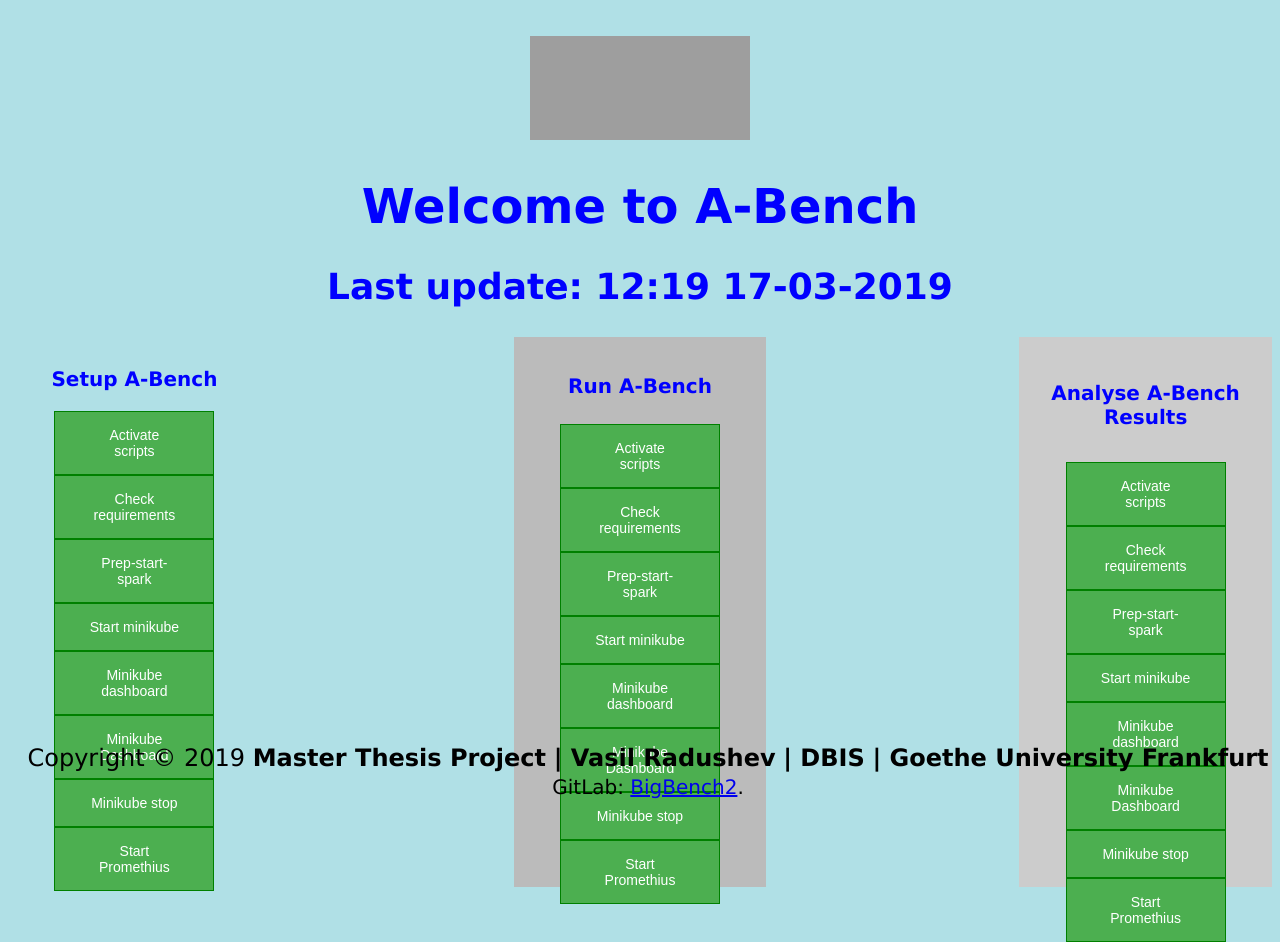
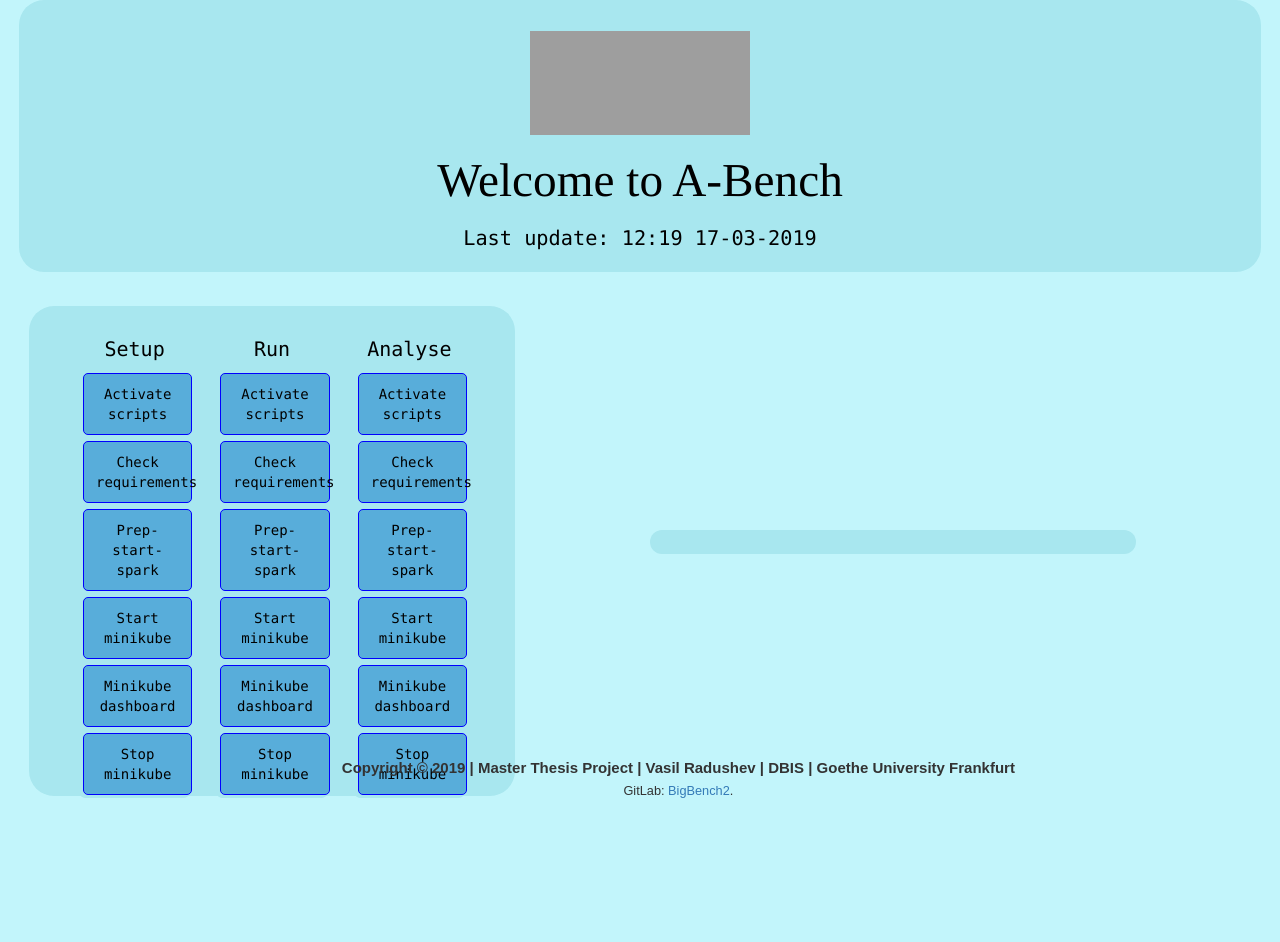
Before and after one commit to o7ka4aln1ka/abench-management-console, a Flask app: page / in a window 1280 px wide. After the commit the page ends 798 px from the top, so only its background shows below. Run offline with Flask 2, Linux system fonts and the light colour scheme; some libraries are stand-ins or nearby versions; grey boxes are pictures that could not be loaded.

Commit message:
added 3 columns and new colors

```diff
--- a/A-Bench-Dashboard/start-dashboard.py
+++ b/A-Bench-Dashboard/start-dashboard.py
@@ -14,6 +14,7 @@ def hello():
       'time': timeString
       }
    return render_template('main.html', **templateData)
+   # return render_template('test.html', **templateData)
 
 @app.route("/activateScripts/", methods=['GET', 'POST'])
 def activateScripts():
--- a/A-Bench-Dashboard/templates/main.html
+++ b/A-Bench-Dashboard/templates/main.html
@@ -1,148 +1,225 @@
 <!DOCTYPE html>
 <html lang="en">
+
 <head>
     <title>{{ title }}</title>
     <meta charset="utf-8">
     <meta name="viewport" content="width=device-width, initial-scale=1">
-      <!-- <link rel="stylesheet" href="https://maxcdn.bootstrapcdn.com/bootstrap/3.4.0/css/bootstrap.min.css"> -->
-      <!-- <script src="https://ajax.googleapis.com/ajax/libs/jquery/3.3.1/jquery.min.js"></script> -->
-      <!-- <script src="https://maxcdn.bootstrapcdn.com/bootstrap/3.4.0/js/bootstrap.min.js"></script> -->
+    <link rel="stylesheet" href="https://maxcdn.bootstrapcdn.com/bootstrap/3.4.0/css/bootstrap.min.css">
     <style>
         /* background color and font */
+
         body {
-         background-color: powderblue;
-         font-family: verdana;
+            background-color: #C2F5FB;
+            font-family: arial;
             font-size: 150%;
         }
+
         h1 {
-         color: blue;
+            font-family: times;
+            color: black;
+            font-size: 350%;
         }
+
         h2 {
-         color: blue;
+            color: black;
+            font-size: 150%;
         }
-         h3, h4, h5 {
-         color: blue;
+
+        h3,
+        h4,
+        h5 {
+            align: center;
+            color: black;
             font-size: 20px;
         }
+
+        code {
+            background: #A8E7EF;
+            border-radius: 25px;
+            display: block;
+            padding: 12px 12px;
+            text-align: center;
+        }
+
+        header,
+        section-left,
+        section-rigth,
+        footer {
+            margin: 0 1.5% 24px 1.5%;
+        }
+
+        section-left {
+            float: left;
+            width: 50%;
+        }
+
+        section-right {
+            float: right;
+            width: 50%;
+        }
+
+        footer {
+            clear: both;
+            margin-bottom: 0;
+            /* position: relative; */
+        }
         /* colums settings */
-         * {
-         box-sizing: border-box;
+        /* Create three equal columns that floats next to each other */
+
+        .column {
+            float: left;
+            width: 79%;
+            padding: 10px;
+            height: 200px;
+            margin: 0 auto;
         }
         /* Create three equal columns that floats next to each other */
-         .column-left {
+        /* .column-left {
             float: left;
-         width: 20%;
+            width: 40%;
             padding: 10px;
             height: 550px;
-         }
+        } */
+
         .column-center {
             display: inline-block;
-         width: 20%;
+            width: 28%;
+            padding: 10px;
+            height: 400px;
+        }
+        /* .column-right {
+            float: left;
+            width: 15%;
             padding: 10px;
             height: 550px;
+        } */
+        /* buttons settings */
+        .btn-primary {
+          border-radius: 5px;
+          background-color: #A8E7EF;
         }
-         .column-right {
-         float: right;
-         width: 20%;
-         padding: 10px;
-         height: 550px;
+
+        .btn-primary:hover {
+          background-color: #A8E7EF;
         }
-         /* Clear floats after the columns */
-         .row:after {
-         content: "";
-         display: table;
-         clear: both;
-         }
-         /* buttons settings */
-         .btn-primary .button {
-         background-color: #4CAF50;
-         /* Green */
-         border: 1px solid green;
-         color: white;
-         padding: 15px 32px;
+
+        .button {
+            background-color: #58ADDA;
+            border-radius: 5px;
+            border: 1px solid blue;
+            color: black;
+            padding: 10px 12px;
             text-align: center;
             text-decoration: none;
-         display: inline-block;
             font-size: 14px;
             cursor: pointer;
-         width: 160px;
-         display: block;
+            width: 100%;
+            display: inline-block;
+            margin: 3px;
         }
+
         .btn-primary .button:hover {
-         background-color: #3e8e41;
+            background-color: #17A3ED;
         }
     </style>
 </head>
 
-   <body>
+<header>
+    <code>
     <center>
         <br>
         <img src="https://upload.wikimedia.org/wikipedia/commons/thumb/1/1e/Logo-Goethe-University-Frankfurt-am-Main.svg/2362px-Logo-Goethe-University-Frankfurt-am-Main.svg.png" height="104" width="220">
         <h1> Welcome to A-Bench</h1>
         <h2> Last update: {{ time }}</h2>
-         <body>
-            <div class="row" style="float: none; margin: 0 auto;">
-               <div class="column-left" >
-                  <h3>Setup A-Bench</h3>
+    </center>
+    </code>
+</header>
+
+<section-left>
+    <div class="column">
+        <code>
+        <div class="column-center">
+          <h5 align="center">Setup</h5>
           <div class="btn-primary">
-                     <button id="activateScripts" class="button" onclick="self.location.href='http://127.0.0.1:5000/activateScripts', myFunction()">Activate scripts</button>
-                     <script>
-                        function myFunction() {
-                          document.getElementById("activateScripts").style.color = "red";
-                        }
-                     </script>
+            <button id="activateScripts" class="button" onclick="self.location.href='http://127.0.0.1:5000/activateScripts'">Activate scripts</button>
+            <button id="checkPreRequirements" class="button" onclick="self.location.href='http://127.0.0.1:5000/checkPreRequirements'">Check requirements</button>
+            <button id="prepStartSpark" class="button" onclick="self.location.href='http://127.0.0.1:5000/prepStartSpark'">Prep-start-spark</button>
+            <button id="startMinikube" class="button" onclick="self.location.href='http://127.0.0.1:5000/startMinikube'">Start minikube</button>
+            <button id="minikubeDashboard"class="button" onclick="self.location.href='http://127.0.0.1:5000/minikubeDashboard'">Minikube dashboard</button>
+            <button id="stopMinikube"class="button" onclick="self.location.href='http://127.0.0.1:5000/stopMinikube'">Stop minikube</button>
+          </div>
+        </div>
+        <div class="column-center">
+            <h4 align="center">Run</h4>
+            <div class="btn-primary">
+              <button id="activateScripts" class="button" onclick="self.location.href='http://127.0.0.1:5000/activateScripts'">Activate scripts</button>
+              <button id="checkPreRequirements" class="button" onclick="self.location.href='http://127.0.0.1:5000/checkPreRequirements'">Check requirements</button>
+              <button id="prepStartSpark" class="button" onclick="self.location.href='http://127.0.0.1:5000/prepStartSpark'">Prep-start-spark</button>
+              <button id="startMinikube" class="button" onclick="self.location.href='http://127.0.0.1:5000/startMinikube'">Start minikube</button>
+              <button id="minikubeDashboard"class="button" onclick="self.location.href='http://127.0.0.1:5000/minikubeDashboard'">Minikube dashboard</button>
+              <button id="stopMinikube"class="button" onclick="self.location.href='http://127.0.0.1:5000/stopMinikube'">Stop minikube</button>
+            </div>
+        </div>
+        <div class="column-center">
+            <h4 align="center">Analyse</h4>
+            <div class="btn-primary">
+              <button id="activateScripts" class="button" onclick="self.location.href='http://127.0.0.1:5000/activateScripts'">Activate scripts</button>
+              <button id="checkPreRequirements" class="button" onclick="self.location.href='http://127.0.0.1:5000/checkPreRequirements'">Check requirements</button>
+              <button id="prepStartSpark" class="button" onclick="self.location.href='http://127.0.0.1:5000/prepStartSpark'">Prep-start-spark</button>
+              <button id="startMinikube" class="button" onclick="self.location.href='http://127.0.0.1:5000/startMinikube'">Start minikube</button>
+              <button id="minikubeDashboard"class="button" onclick="self.location.href='http://127.0.0.1:5000/minikubeDashboard'">Minikube dashboard</button>
+              <button id="stopMinikube"class="button" onclick="self.location.href='http://127.0.0.1:5000/stopMinikube'">Stop minikube</button>
+            </div>
+        </div>
+      </code>
+    </div>
+</section-left>
+
+<section-right>
+    <div class="column">
+        <code>
+        <!-- <div class="column-center">
+          <h5 align="center">Setup</h5>
+          <div class="btn-primary">
+            <button id="activateScripts" class="button" onclick="self.location.href='http://127.0.0.1:5000/activateScripts'">Activate scripts</button>
             <button class="button" onclick="self.location.href='http://127.0.0.1:5000/checkPreRequirements'">Check requirements</button>
             <button class="button" onclick="self.location.href='http://127.0.0.1:5000/prepStartSpark'">Prep-start-spark</button>
             <button class="button" onclick="self.location.href='http://127.0.0.1:5000/startMinikube'">Start minikube</button>
             <button class="button" onclick="self.location.href='http://127.0.0.1:5000/activateScripts'">Minikube dashboard</button>
-                     <button class="button" onclick="self.location.href='http://127.0.0.1:5000/minikubeDashboard'">Minikube Dashboard</button>
-                     <button class="button" onclick="self.location.href='http://127.0.0.1:5000/stopMinikube'">Minikube stop</button>
-                     <button class="button" onclick="self.location.href='http://127.0.0.1:5000/startPromethius'">Start Promethius</button>
           </div>
         </div>
-               <div class="column-center" style="background-color:#bbb;">
-                  <h4>Run A-Bench</h4>
+        <div class="column-center">
+            <h4 align="center">Run</h4>
             <div class="btn-primary">
-                     <button id="activateScripts" class="button" onclick="self.location.href='http://127.0.0.1:5000/activateScripts', myFunction()">Activate scripts</button>
-                     <script>
-                        function myFunction() {
-                          document.getElementById("activateScripts").style.color = "red";
-                        }
-                     </script>
+                <button id="activateScripts" class="button" onclick="self.location.href='http://127.0.0.1:5000/activateScripts'">Activate scripts</button>
                 <button class="button" onclick="self.location.href='http://127.0.0.1:5000/checkPreRequirements'">Check requirements</button>
                 <button class="button" onclick="self.location.href='http://127.0.0.1:5000/prepStartSpark'">Prep-start-spark</button>
                 <button class="button" onclick="self.location.href='http://127.0.0.1:5000/startMinikube'">Start minikube</button>
                 <button class="button" onclick="self.location.href='http://127.0.0.1:5000/activateScripts'">Minikube dashboard</button>
-                     <button class="button" onclick="self.location.href='http://127.0.0.1:5000/minikubeDashboard'">Minikube Dashboard</button>
-                     <button class="button" onclick="self.location.href='http://127.0.0.1:5000/stopMinikube'">Minikube stop</button>
-                     <button class="button" onclick="self.location.href='http://127.0.0.1:5000/startPromethius'">Start Promethius</button>
             </div>
         </div>
-               <div class="column-right" style="background-color:#ccc;">
-                  <h5>Analyse A-Bench Results</h5>
+        <div class="column-center">
+            <h4 align="center">Analyse</h4>
             <div class="btn-primary">
-                     <button id="activateScripts" class="button" onclick="self.location.href='http://127.0.0.1:5000/activateScripts', myFunction()">Activate scripts</button>
-                     <script>
-                        function myFunction() {
-                          document.getElementById("activateScripts").style.color = "red";
-                        }
-                     </script>
+                <button id="activateScripts" class="button" onclick="self.location.href='http://127.0.0.1:5000/activateScripts'">Activate scripts</button>
                 <button class="button" onclick="self.location.href='http://127.0.0.1:5000/checkPreRequirements'">Check requirements</button>
                 <button class="button" onclick="self.location.href='http://127.0.0.1:5000/prepStartSpark'">Prep-start-spark</button>
                 <button class="button" onclick="self.location.href='http://127.0.0.1:5000/startMinikube'">Start minikube</button>
                 <button class="button" onclick="self.location.href='http://127.0.0.1:5000/activateScripts'">Minikube dashboard</button>
-                     <button class="button" onclick="self.location.href='http://127.0.0.1:5000/minikubeDashboard'">Minikube Dashboard</button>
-                     <button class="button" onclick="self.location.href='http://127.0.0.1:5000/stopMinikube'">Minikube stop</button>
-                     <button class="button" onclick="self.location.href='http://127.0.0.1:5000/startPromethius'">Start Promethius</button>
             </div>
+        </div> -->
+      </code>
     </div>
-            </div>
-          </body>
+</section-right>
 
-            <body>
+<footer>
+    <center>
+
         <div id="allButFooter">
             <footer id="footnotes" class="col-sm-9" style="position: fixed; bottom: 0; width: 100%;">
-                     Copyright © 2019
+                <strong class="Copy">Copyright © 2019</strong>
+                <strong class="spacer"> | </strong>
                 <strong class="master">Master Thesis Project</strong>
                 <strong class="spacer"> | </strong>
                 <strong class="Name">Vasil Radushev</strong>
@@ -154,7 +231,7 @@
                 <small>GitLab: <a href="https://gitlab.com/o7ka4aln1ka/bigbench2_master/">BigBench2</a>.</small>
             </footer>
         </div>
-             </body>
     </center>
-   </body>
+</footer>
+
 </html>
```
Also changed, not shown: A-Bench-Dashboard/templates/styleSheet.css (added, +51 -0 lines), A-Bench-Dashboard/templates/test.html (added, +163 -0 lines). Lines whose indentation alone changed are shown as unchanged.
